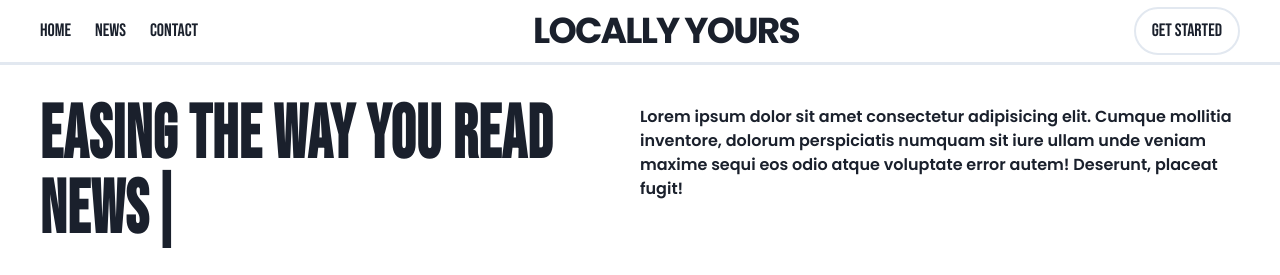
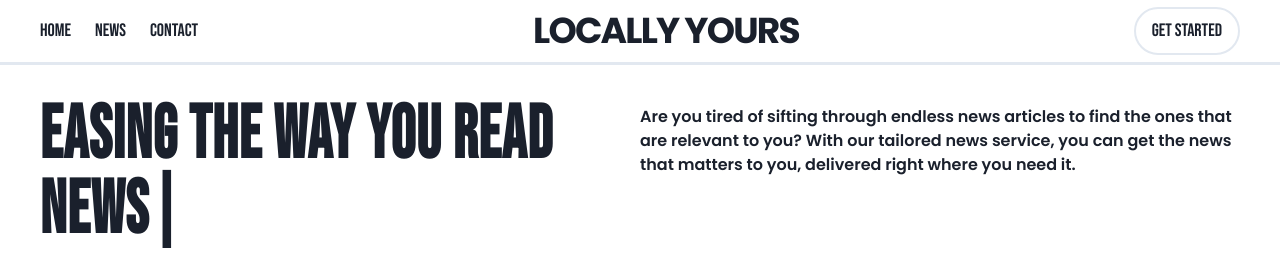
Before and after one commit to NotTheRightGuy/Locally-Yours-Frontend, a React (Vite) app: page / in a window 1280 px wide. Shown: the top 275 px of the page. Built offline with nearby package versions, Linux system fonts and the light colour scheme; no server answers.

Commit message:
Changed Hero Text

```diff
--- a/src/pages/Home.jsx
+++ b/src/pages/Home.jsx
@@ -37,10 +37,10 @@ function Home() {
                     SIMPLIFYING THE NEWS FOR YOU
                 </div>
                 <div className="w-[50vw] font-poppins font-semibold">
-                    Lorem ipsum dolor sit amet consectetur adipisicing elit.
-                    Cumque mollitia inventore, dolorum perspiciatis numquam sit
-                    iure ullam unde veniam maxime sequi eos odio atque voluptate
-                    error autem! Deserunt, placeat fugit!
+                    Are you tired of sifting through endless news articles to
+                    find the ones that are relevant to you? With our tailored
+                    news service, you can get the news that matters to you,
+                    delivered right where you need it.
                 </div>
             </div>
             <LandingNews />
```
